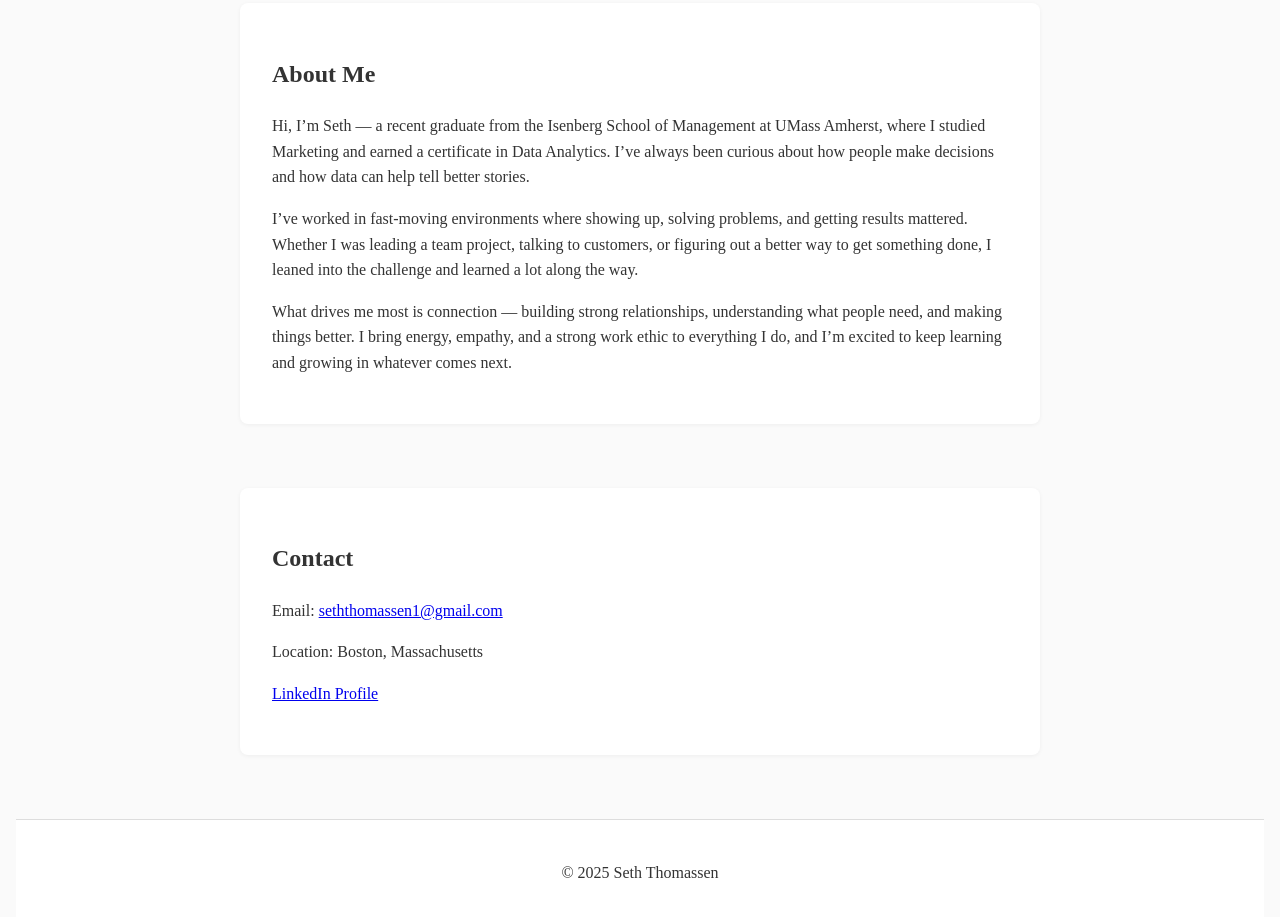
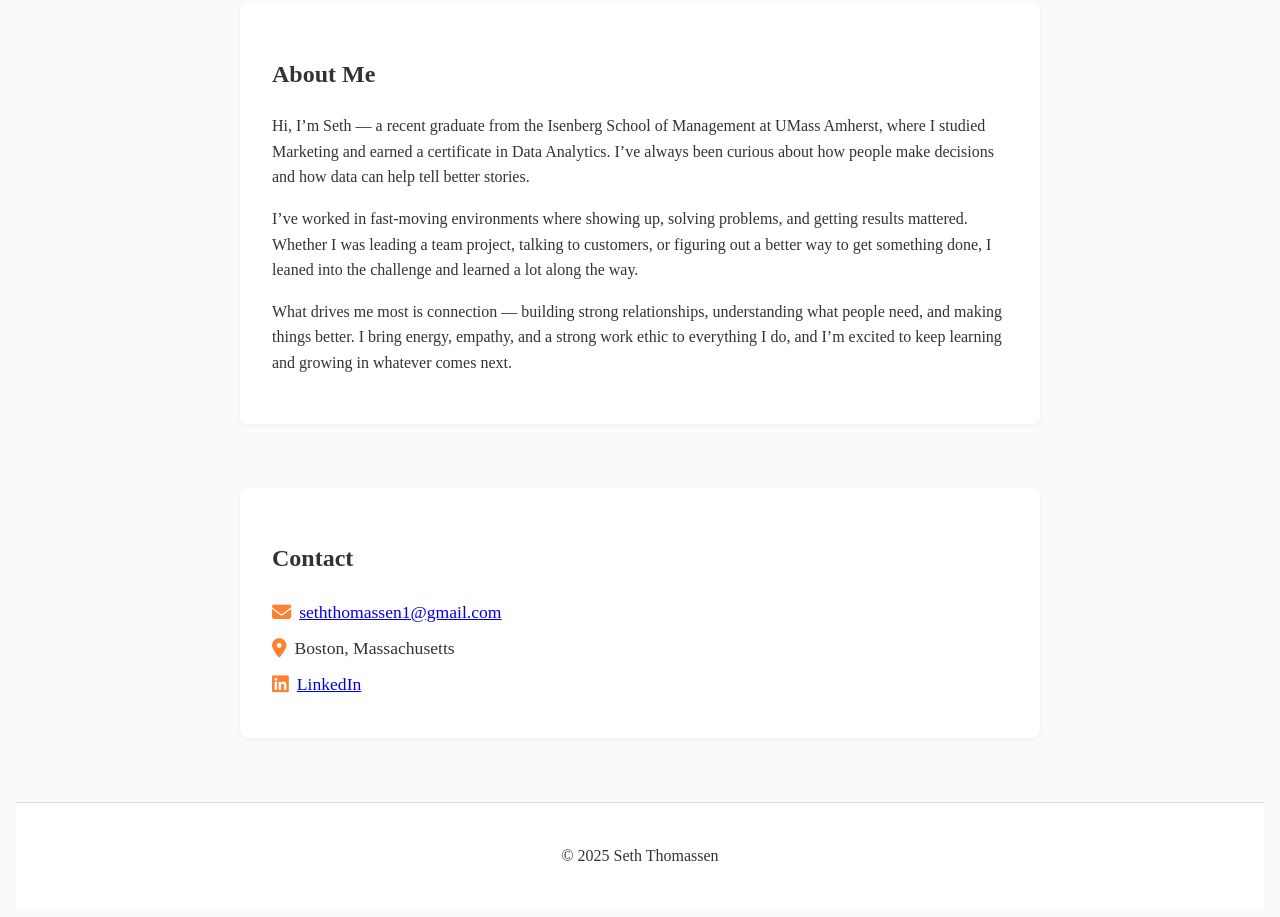
Before and after one commit to seththo/seththo.github.io, a plain HTML site: page index.html in a window 1280 px wide. Shown: the part 533-1450 px from the top of the page. Drawn offline with Linux system fonts and the light colour scheme; a small style sheet from the web is missing.

Commit message:
Improve contact section styling

```diff
--- a/index.html
+++ b/index.html
@@ -7,6 +7,7 @@
   <title>Seth Thomassen</title>
 
   <link rel="stylesheet" href="style.css" />
+  <link rel="stylesheet" href="https://cdnjs.cloudflare.com/ajax/libs/font-awesome/6.4.0/css/all.min.css" integrity="sha512-pv0pH+u8//+BsP0hEq82xB+Q+6QbaO5Sp3N6zGyF/F7fs/3Gzdh0dX8GZFODdgNpTi/IkouBZUO1k2oM2O7m+w==" crossorigin="anonymous" referrerpolicy="no-referrer" />
 </head>
 <body>
   <header>
@@ -37,9 +38,11 @@
 
     <section id="contact">
       <h2>Contact</h2>
-      <p>Email: <a href="mailto:seththomassen1@gmail.com">seththomassen1@gmail.com</a></p>
-      <p>Location: Boston, Massachusetts</p>
-      <p><a href="https://linkedin.com/in/seth-thomassen" target="_blank">LinkedIn Profile</a></p>
+      <ul class="contact-list">
+        <li><i class="fa-solid fa-envelope"></i><a href="mailto:seththomassen1@gmail.com">seththomassen1@gmail.com</a></li>
+        <li><i class="fa-solid fa-location-dot"></i>Boston, Massachusetts</li>
+        <li><i class="fa-brands fa-linkedin"></i><a href="https://linkedin.com/in/seth-thomassen" target="_blank">LinkedIn</a></li>
+      </ul>
     </section>
 
   </main>
--- a/style.css
+++ b/style.css
@@ -126,3 +126,22 @@ footer {
   width: 100%;
   border-radius: 8px;
 }
+
+.contact-list {
+  list-style: none;
+  padding: 0;
+  margin: 0;
+}
+
+.contact-list li {
+  display: flex;
+  align-items: center;
+  gap: 0.5rem;
+  margin-bottom: 0.5rem;
+  font-size: 1.1rem;
+}
+
+.contact-list li i {
+  color: var(--accent-color);
+  font-size: 1.2rem;
+}
```
